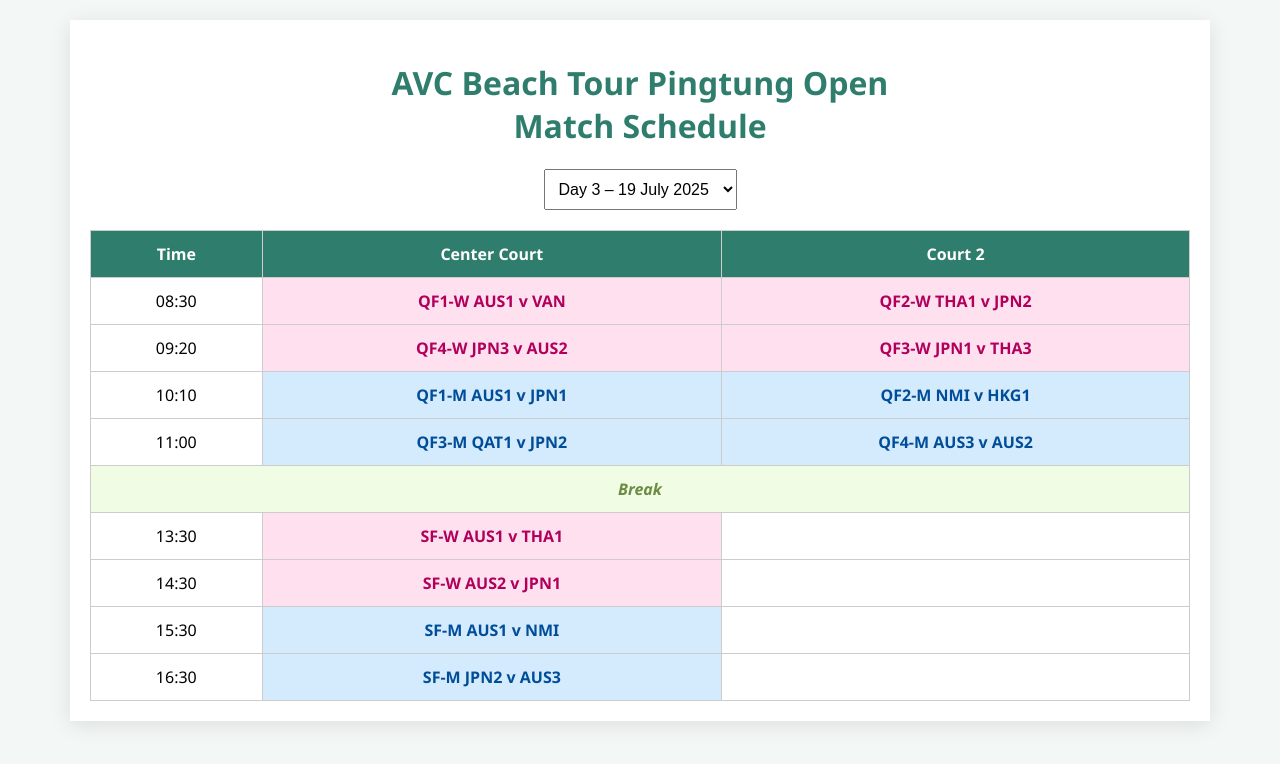
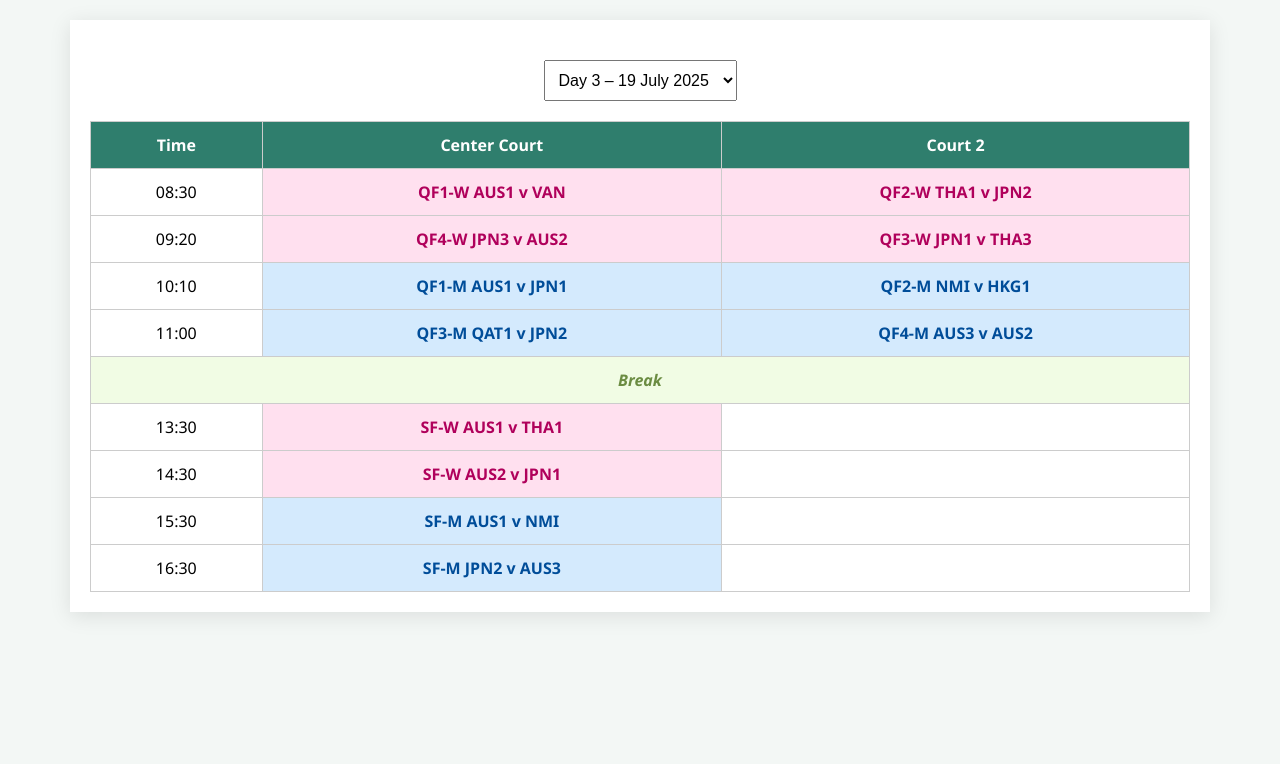
Before and after one commit to avcbeach/match-schedule-avc, a plain HTML site: page index.html in a window 1280 px wide. Drawn offline with Linux system fonts and the light colour scheme.

Commit message:
Update index.html

```diff
--- a/index.html
+++ b/index.html
@@ -81,7 +81,6 @@
 </head>
 <body>
 <div class="container">
-<h1>AVC Beach Tour Pingtung Open<br/>Match Schedule</h1>
 <select id="daySelect" onchange="showSchedule()">
 <option value="day1">Day 1 – 17 July 2025</option>
 <option value="day2">Day 2 – 18 July 2025</option>
```
